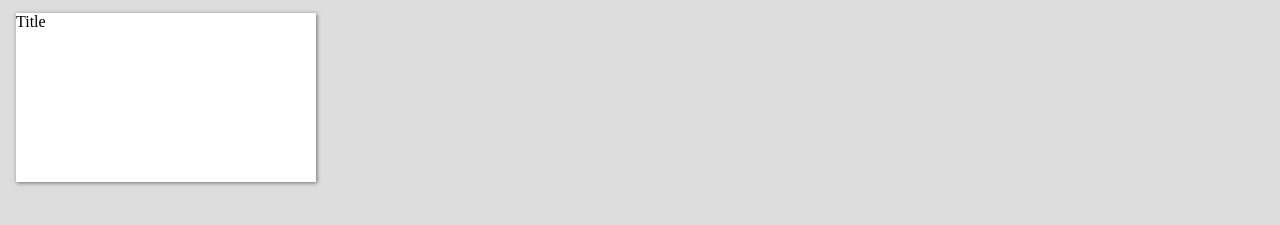
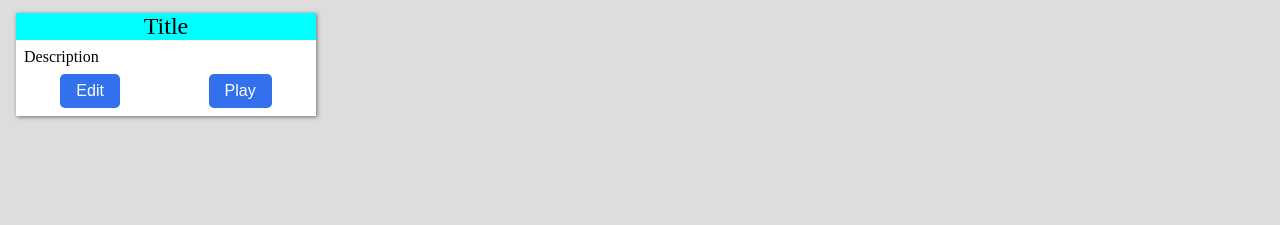
Before and after one commit to TBjustice/NightmareStella, a plain HTML site: page game/game.html in a window 1280 px wide. Shown: the part 67-292 px from the top of the page. Drawn offline with Linux system fonts and the light colour scheme.

Commit message:
Update game-home

```diff
--- a/game/game.html
+++ b/game/game.html
@@ -10,8 +10,10 @@
   <main id="main_home">
     <h1>Nightmare Stella</h1>
     <div id="chart_list">
-      <div class="card" onclick="gameStart()">
+      <div data-index="0">
         <header>Title</header>
+        <p>Description</p>
+        <div><button>Edit</button><button onclick="gameStart()">Play</button></div>
       </div>
     </div>
   </main>
--- a/game/style.css
+++ b/game/style.css
@@ -49,21 +49,44 @@ main{
   }
 }
 
-#chart_list > .card{
+#chart_list > div{
   background: white;
   box-shadow: 1px 1px 4px 0px rgba(0,0,0,0.5);
-  aspect-ratio: 16 / 9;
+  height: fit-content;
   grid-column: span 2;
 }
 @media (min-width: 800px) {
-  #chart_list > .card {
+  #chart_list > div {
     grid-column: span 4;
   }
 }
 @media (min-width: 1200px) {
-  #chart_list > .card {
+  #chart_list > div {
     grid-column: span 3;
   }
+}
+
+#chart_list > div > header{
+  background: #0ff;
+  text-align: center;
+  font-size: 1.5rem;
+}
+#chart_list > div > p{
+  margin: 0.5rem;
+}
+#chart_list > div > div{
+  display: flex;
+  justify-content: space-around;
+  margin-bottom: 0.5rem;
+}
+#chart_list > div > div > button{
+  appearance: none;
+  border: 0;
+  border-radius: 5px;
+  background: #3270ed;
+  color: #fff;
+  padding: 0.5rem 1rem;
+  font-size: 1rem;
 }
 
 /* Game */
```
